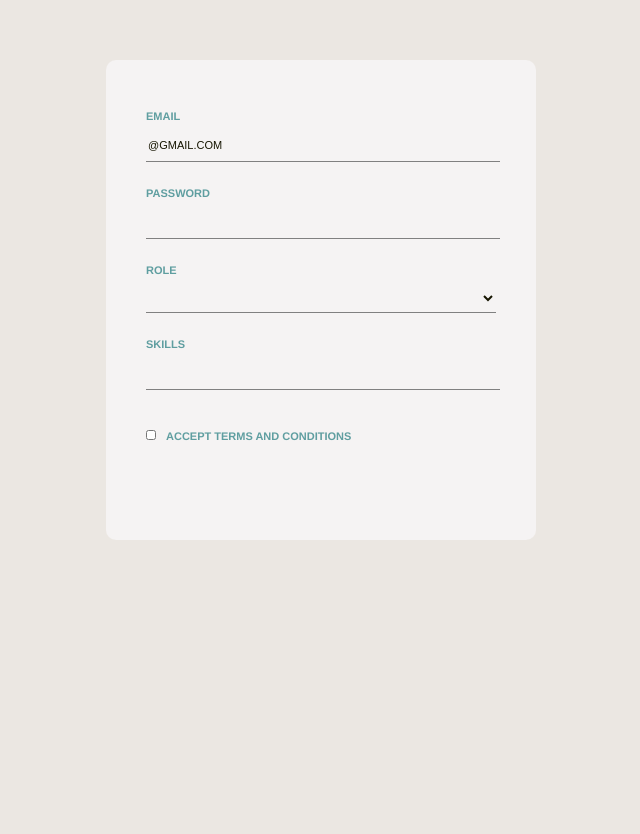
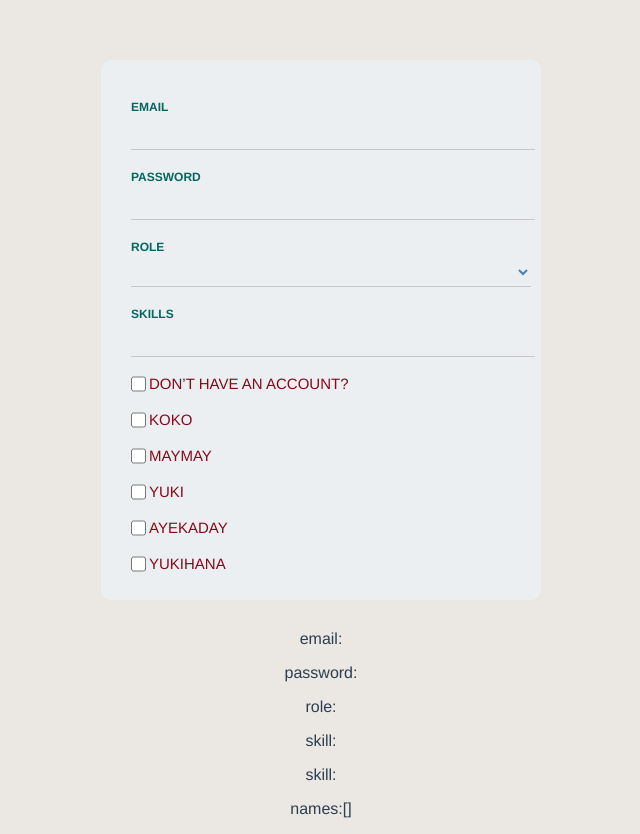
Before and after one commit to ayekaday/forms, a Vue app: page / in a window 1280 px wide. Shown: the whole page, without its empty margins (319-959 px from the left). Before the commit the page ends 800 px from the top, so only its background shows below. Built offline with nearby package versions, Linux system fonts and the light colour scheme.

Commit message:
add myself

```diff
--- a/src/components/SignUp.vue
+++ b/src/components/SignUp.vue
@@ -1,48 +1,79 @@
 <template>
   <form>
-    <label for="">Email</label>
-    <input type="email" required v-model="email" />
-    <label for="">Password</label>
-    <input type="password" required v-model="password" />
+    <label for="">email</label>
+    <input type="email" v-model="email" />
+    <label for="">password</label>
+    <input type="password" v-model="password" />
     <label for="">Role</label>
-    <select v-model="role">
-      <option value="dev">Web developer</option>
-      <option value="ui">Web desinger</option>
-      <option value="pm">Project Manager</option>
-    </select>
-
     <div>
-      <label for="">skills</label>
+      <select v-model="role">
+        <option value="dev">Web Devloper</option>
+        <option value="desinger">Web Desinger</option>
+        <option value="pm">Project Manager</option>
+        <option value="owner">IT company owner</option>
+      </select>
+    </div>
+    <label for="">Skills</label>
+    <div>
       <input type="text" v-model="skill" @keyup.alt="addSkill" />
     </div>
-
     <div v-for="skill in skills" :key="skill" class="showSkill">
       {{ skill }}
-      <span @click="deleteSkill(skill)" class="cross">&#x2718;</span>
+      <span class="cross" @click="deleteSkill(skill)">&#x2717;</span>
     </div>
     <!-- single checkbox -->
     <div>
-      <input type="checkbox" v-model="accept" />
-      <label for="">Accept terms and conditions</label>
+      <input type="checkbox" /><span class="check"
+        >Don’t have an account?
+      </span>
+    </div>
+
+    <!-- multiple checkbox -->
+    <div>
+      <input type="checkbox" v-model="names" value="koko" /><span class="check"
+        >koko
+      </span>
+    </div>
+    <div>
+      <input type="checkbox" v-model="names" value="maymay" />
+      <span class="check">maymay </span>
+    </div>
+    <div>
+      <input type="checkbox" v-model="names" value="yuki" />
+      <span class="check">yuki </span>
+    </div>
+    <div>
+      <input type="checkbox" v-model="names" value="ayekaday" />
+      <span class="check">ayekaday </span>
+    </div>
+    <div>
+      <input type="checkbox" v-model="names" value="yukihana" />
+      <span class="check">yukihana </span>
     </div>
   </form>
+  <p>email:{{ email }}</p>
+  <p>password:{{ password }}</p>
+  <p>role:{{ role }}</p>
+  <p>skill:{{ skill }}</p>
+  <p>skill:{{ skill }}</p>
+  <p>names:{{ names }}</p>
 </template>
 
 <script>
 export default {
   data() {
     return {
-      email: "@gmail.com",
+      email: "",
       password: "",
-      role: "",
-      accept: false,
+      role: " ",
       skill: "",
       skills: [],
+      names: [],
     };
   },
   methods: {
     addSkill(e) {
-      if (e.key === "," && this.skill) {
+      if (e.key === ",") {
         this.skills.push(this.skill);
         this.skill = "";
       }
@@ -58,52 +89,53 @@ export default {
 
 <style>
 form {
-  background-color: rgb(245, 243, 243);
-  width: 350px;
-  height: 400px;
-  padding: 40px;
-  margin: 30px;
+  background-color: rgb(236, 239, 241);
+  width: 400px;
+  height: 500px;
+  text-transform: uppercase;
+  margin: 30px auto;
+  padding: 20px;
   text-align: left;
   border-radius: 10px;
-  margin: 30px auto;
 }
 label {
-  color: cadetblue;
+  margin: 20px 0 0 10px;
   display: inline-block;
-  font-size: 11px;
-  margin: 10px 0 0;
   font-weight: bold;
-  text-transform: uppercase;
+  font-size: 12px;
+  color: rgb(5, 102, 97);
+  font-weight: bold;
 }
 input,
 select {
   display: block;
-  margin: 5px 0 15px;
+  margin: 2px 0 0 10px;
   width: 100%;
   height: 30px;
-  color: rgb(22, 21, 1);
+  background-color: rgb(236, 239, 241);
   border: none;
-  background-color: rgb(245, 243, 243);
-  border-bottom: 1px solid grey;
-  font-size: 11px;
+  border-bottom: 1px solid rgb(202, 198, 198);
   text-transform: uppercase;
+  color: steelblue;
+  font-weight: bold;
 }
 input[type="checkbox"] {
-  display: inline-block;
-  width: 10px;
+  width: 15px;
+  top: 10px;
+  display: inline;
   position: relative;
-  margin-right: 10px;
-  top: 10px;
+}
+.check {
+  font-size: 15px;
+  margin-left: 3px;
+  color: rgb(134, 9, 26);
 }
 .cross {
-  font-size: 11px;
+  color: red;
   cursor: pointer;
-  color: red;
-  border: none;
 }
 .showSkill {
-  font-size: 11px;
-  margin-top: 12px;
-  text-transform: uppercase;
+  margin-left: 10px;
+  color: rgb(53, 35, 134);
 }
 </style>
```
